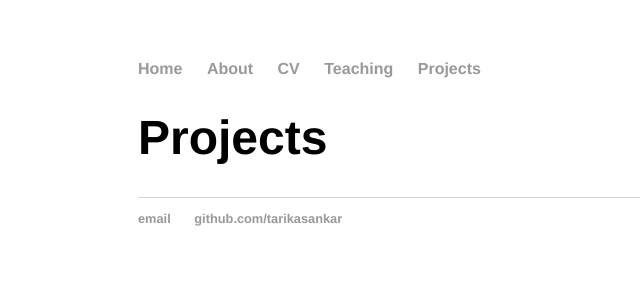
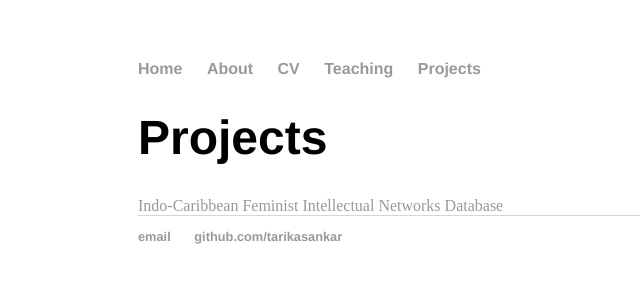
Before and after one commit to tarikasankar/tarikasankar.github.io, a Jekyll site: the page built from projects/index.html, in a window 1280 px wide. Shown: the top 300 px of the page, without its empty margins (54-694 px from the left). Built offline with Jekyll 4.4.1, drawn with Linux system fonts in a browser that asks for light colours.

Commit message:
Add link to project database

```diff
--- a/projects/index.html
+++ b/projects/index.html
@@ -4,4 +4,5 @@ title: Projects
 ---
 <div class="blurb">
 	<h1>Projects</h1>
+	<a href="https://docs.google.com/spreadsheets/d/1-01bOB1dfSNaFdQStlQ91wkQq7MiIs9E6NMI1ZHx_bU/edit?usp=sharing">Indo-Caribbean Feminist Intellectual Networks Database</a>
 </div><!-- /.blurb -->
```
